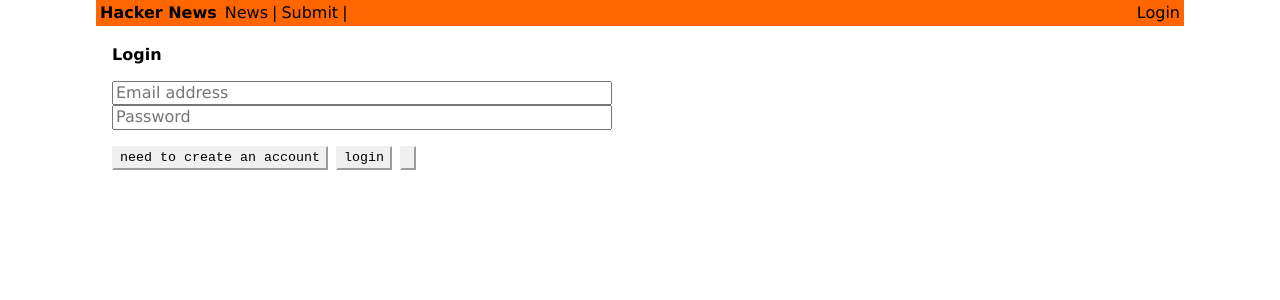
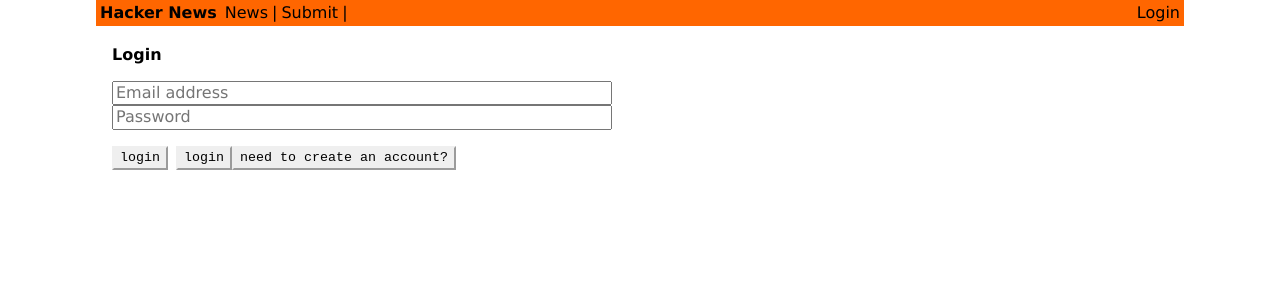
Before and after one commit to PeterEckIII/Hackernews_Clone, a React (Create React App) app: page /login in a window 1280 px wide. Shown: the top 300 px of the page. Built offline with nearby package versions, Linux system fonts and the light colour scheme.

Commit message:
Add Login component

```diff
--- a/src/components/Login.js
+++ b/src/components/Login.js
@@ -72,19 +72,19 @@
           >
             {mutation => (
               <div className="pointer mr2 button" onClick={mutation}>
-                {login
-                  ? "need to create an account"
-                  : "already have an account?"}
+                {login ? "login" : "create account"}
               </div>
             )}
           </Mutation>
-          <div className="pointer mr2 button" onClick={() => this._confirm}>
+          <div className="pointer button" onClick={() => this._confirm}>
             {login ? "login" : "create account"}
           </div>
           <div
             className="pointer button"
             onClick={() => this.setState({ login: !login })}
-          />
+          >
+            {login ? "need to create an account?" : "already have an account?"}
+          </div>
         </div>
       </>
     );
```
